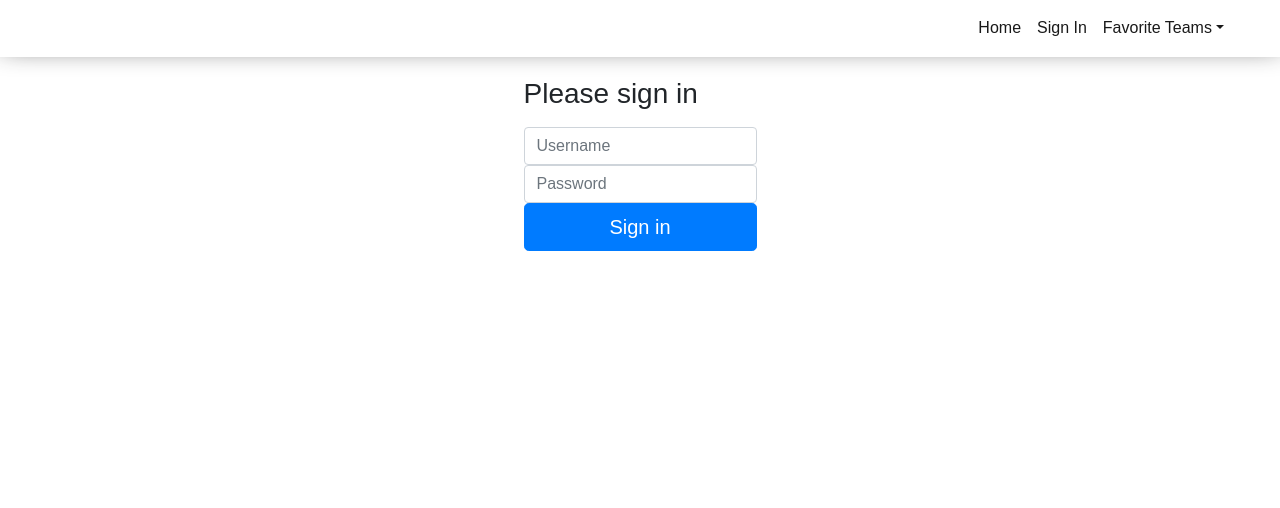
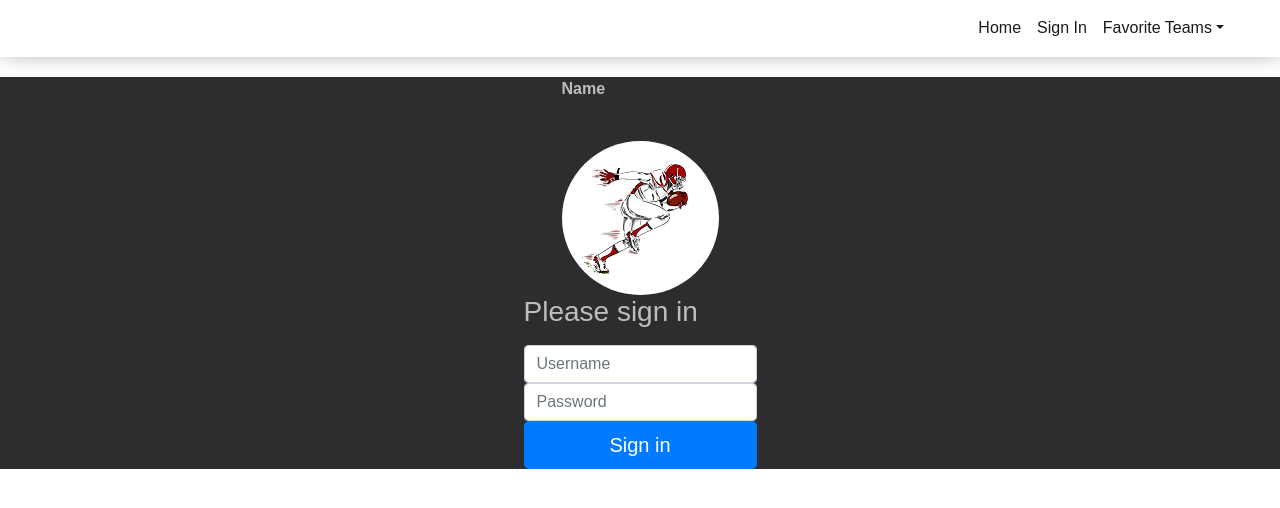
Before and after one commit to jds98929/project2-group5-redux, a React (Create React App) app in the folder redux-sass/: page / in a window 1280 px wide. Shown: the top 508 px of the page. Built offline with nearby package versions, Linux system fonts and the light colour scheme.

Commit message:
Playing around with bootstrap on the sign in page

```diff
--- a/redux-sass/src/App.scss
+++ b/redux-sass/src/App.scss
@@ -49,6 +49,20 @@ body {
   @include flex-col;
   width: 100%;
   align-items: center
+
+}
+
+.bg-1 {
+  background: #2d2d30;
+  color: #bdbdbd;
+}
+
+.person {
+  border: 10px solid transparent;
+  margin-bottom: 25px;
+  width: 80%;
+  height: 80%;
+  opacity: 0.7;
 }
 
 
--- a/redux-sass/src/App.tsx
+++ b/redux-sass/src/App.tsx
@@ -8,7 +8,7 @@ import { Provider } from 'react-redux';
 import { store } from './Store';
 import SignInComponent from './components/sign-in/sign-in.component';
 import HomeComponent from './components/home/home.component';
-
+import logo1 from './assets/logo1.png'
 class App extends React.Component {
   public render() {
     return (
@@ -16,15 +16,26 @@ class App extends React.Component {
         <BrowserRouter>
           <div>
             <AppNav/>
+            <div className="bg-1">
             <div id="main-content-container">
+              <div className="row">
+                <div className="col-sm-4">
+                  <p><strong>Name</strong></p><br />
+                  <img src={logo1} className="rounded-circle" alt="Random Name"></img>
+                </div>
+              </div>
+
               <Switch>
                 <Route path="/team" component={TeamComponent} />
                 <Route path="/sign-in" component={SignInComponent} />
                 <Route path="/home" component={HomeComponent} />
                 <Route component={SignInComponent} />
               </Switch>
+             </div>
             </div>
-          </div>
+
+            </div>
+
         </BrowserRouter>
       </Provider>
     );
--- a/redux-sass/src/components/team/team.component.tsx
+++ b/redux-sass/src/components/team/team.component.tsx
@@ -4,6 +4,7 @@ import { connect } from 'react-redux';
 import { fetchSchedule, fetchRoster } from '../../actions/team/team.actions';
 import { ScheduleComponent } from '../schedule/schedule.component';
 import { RosterComponent } from '../roster/roster.component';
+
 
 
 interface IProps extends ITeamState, ISignInState {
```
Also changed, not shown: redux-sass/src/assets/logo1.png, 1 other file (tests, documents, lock files or other folders).
